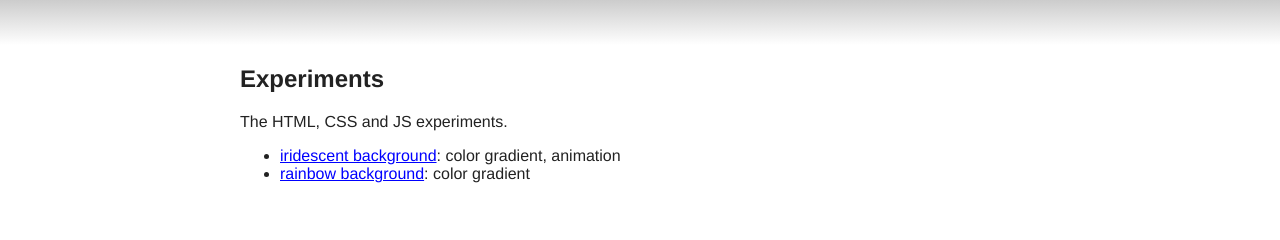
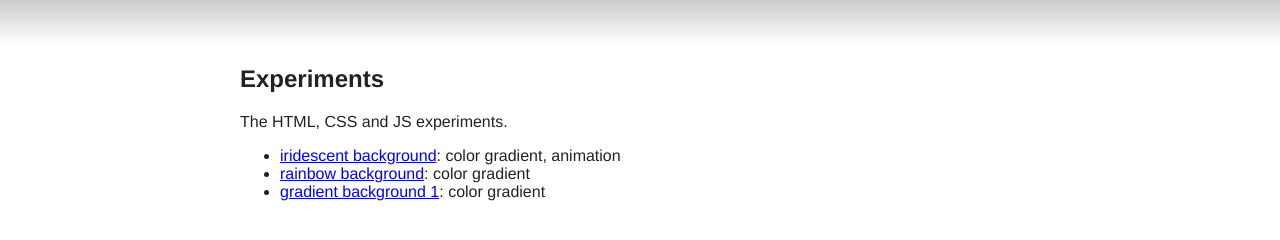
Before and after one commit to groundf/experiments-web, a plain HTML site: page dist/index.html in a window 1280 px wide. Drawn offline with Linux system fonts and the light colour scheme.

Commit message:
Add new CSS example

```diff
--- a/dist/index.html
+++ b/dist/index.html
@@ -49,6 +49,7 @@
                 <ul class="examples">
                     <li><a href="background-iridescent.html">iridescent background</a>: color gradient, animation</li>
                     <li><a href="background-rainbow.html">rainbow background</a>: color gradient</li>
+                    <li><a href="background-gradient1.html">gradient background 1</a>: color gradient</li>
                 </ul>
             </section>
         </main>
```
